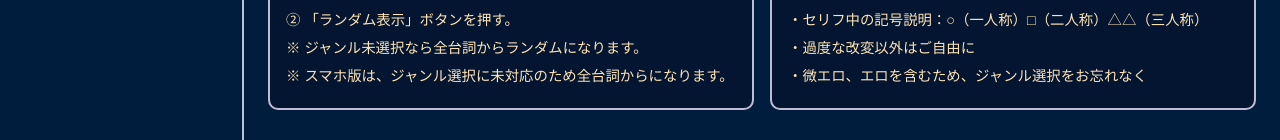
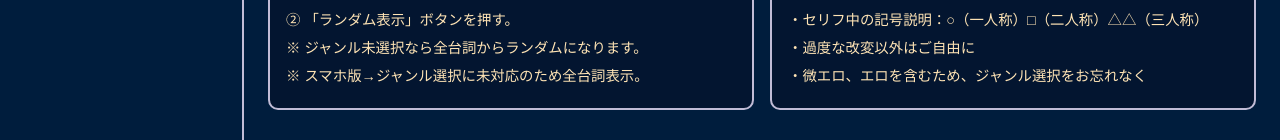
Before and after one commit to hyougahiyato/random_s_hh_h, a plain HTML site: page index.html in a window 1280 px wide. Shown: the part 127-267 px from the top of the page. Drawn offline with nearby package versions, Linux system fonts and the light colour scheme; no server answers.

Commit message:
Update index.html

```diff
--- a/index.html
+++ b/index.html
@@ -24,7 +24,7 @@
             <li>① ジャンルをクリックして選択する。（複数選択OK）</li>
             <li>② 「ランダム表示」ボタンを押す。</li>
             <li>※ ジャンル未選択なら全台詞からランダムになります。</li>
-            <li>※ スマホ版は、ジャンル選択に未対応のため全台詞からになります。</li>
+            <li>※ スマホ版→ジャンル選択に未対応のため全台詞表示。</li>
           </ul>
         </div>
         <div class="howto-box">
```
